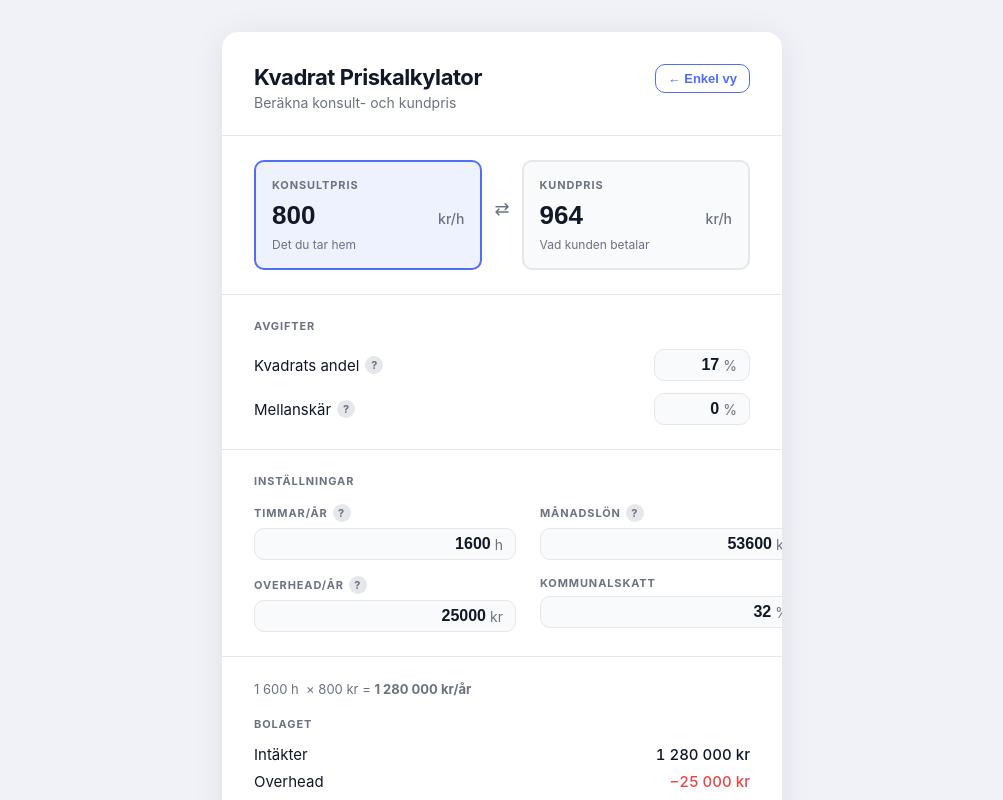
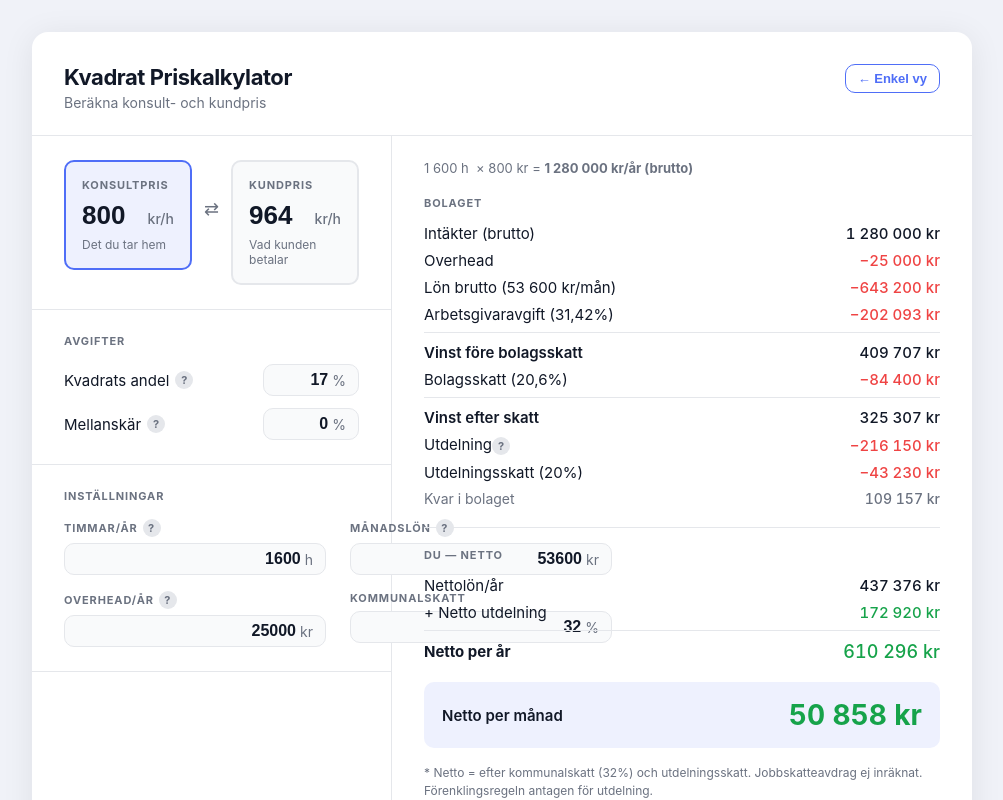
Before and after one commit to SimpleCookie/kvadrat-pris, a React (Vite) app: page / in a window 1280 px wide. Both pictures are taken after a click on the button "Prognos →". Shown: the top 800 px of the page, without its empty margins (138-1141 px from the left). Built offline with nearby package versions, Linux system fonts and the light colour scheme.

Commit message:
design: two-column Prognos layout, clarify netto/brutto labels

```diff
--- a/src/App.css
+++ b/src/App.css
@@ -320,13 +320,13 @@
   font-size: 1.125rem;
 }
 
-/* ─── Advanced view — taller card, align top ─────────────────────────────── */
+/* ─── Advanced view — wider card, align top ─────────────────────────────── */
 .view-advanced {
   align-items: flex-start;
 }
 
 .view-advanced .main {
-  max-width: 560px;
+  max-width: 940px;
 }
 
 /* ─── Card header with toggle ────────────────────────────────────────────── */
@@ -413,11 +413,55 @@
   -webkit-appearance: none;
 }
 
-/* ─── Forecast results ───────────────────────────────────────────────────── */
-.forecast-results {
+/* ─── Forecast two-column layout ────────────────────────────────────────── */
+.forecast-layout {
   display: flex;
-  flex-direction: column;
-  gap: 0;
+  align-items: stretch;
+}
+
+.forecast-layout-left {
+  width: 360px;
+  flex-shrink: 0;
+  border-right: 1px solid var(--border);
+}
+
+/* Remove individual bottom borders on sections inside the left column
+   except between siblings — we want dividers within the column */
+.forecast-layout-left .prices-section,
+.forecast-layout-left .fees-section {
+  border-bottom: 1px solid var(--border);
+}
+
+.forecast-layout-right {
+  flex: 1;
+  min-width: 0;
+  /* top-align content so it doesn't stretch */
+  align-self: flex-start;
+}
+
+/* The results section sits directly in the right column, no extra border-bottom */
+.forecast-layout-right .breakdown-section {
+  border-bottom: none;
+}
+
+/* Placeholder when no rate is set */
+.forecast-empty {
+  padding: 3rem 2rem;
+  color: var(--text-secondary);
+  font-size: 0.9375rem;
+  text-align: center;
+}
+
+/* Stack columns on narrow screens */
+@media (max-width: 700px) {
+  .forecast-layout {
+    flex-direction: column;
+  }
+  .forecast-layout-left {
+    width: 100%;
+    border-right: none;
+    border-bottom: 1px solid var(--border);
+  }
 }
 
 .forecast-context {
--- a/src/App.tsx
+++ b/src/App.tsx
@@ -38,6 +38,12 @@
   const [kvadratFee, setKvadratFee] = useState(saved.kvadratFee ?? "17")
   const [middlemanFee, setMiddlemanFee] = useState(saved.middlemanFee ?? "0")
 
+  // Forecast settings state (persisted only for the session)
+  const [billableHours, setBillableHours] = useState("1600")
+  const [monthlySalary, setMonthlySalary] = useState("53600")
+  const [overhead, setOverhead] = useState("25000")
+  const [kommunalskatt, setKommunalskatt] = useState("32")
+
   useEffect(() => {
     localStorage.setItem(
       STORAGE_KEY,
@@ -73,6 +79,126 @@
     setMiddlemanFee("0")
   }
 
+  // Reusable JSX for sections shared between simple and advanced left column
+  const pricesSection = (
+    <section className="prices-section">
+      <div className={`price-field${activeField === "consultant" ? " active" : ""}`}>
+        <label htmlFor="consultant-price" className="price-label">Konsultpris</label>
+        <div className="price-input-wrap">
+          <input
+            id="consultant-price"
+            type="number"
+            inputMode="decimal"
+            min={0}
+            step={50}
+            className="price-input"
+            value={activeField === "consultant" ? activeValue : String(consultantPrice)}
+            onChange={(e) => { setActiveField("consultant"); setActiveValue(e.target.value) }}
+            onFocus={() => setActiveField("consultant")}
+            aria-label="Konsultpris i kronor per timme"
+          />
+          <span className="price-unit">kr/h</span>
+        </div>
+        <p className="price-hint">Det du tar hem</p>
+      </div>
+      <div className="price-arrow" aria-hidden="true">⇄</div>
+      <div className={`price-field${activeField === "client" ? " active" : ""}`}>
+        <label htmlFor="client-price" className="price-label">Kundpris</label>
+        <div className="price-input-wrap">
+          <input
+            id="client-price"
+            type="number"
+            inputMode="decimal"
+            min={0}
+            step={50}
+            className="price-input"
+            value={activeField === "client" ? activeValue : String(clientPrice)}
+            onChange={(e) => { setActiveField("client"); setActiveValue(e.target.value) }}
+            onFocus={() => setActiveField("client")}
+            aria-label="Kundpris i kronor per timme"
+          />
+          <span className="price-unit">kr/h</span>
+        </div>
+        <p className="price-hint">Vad kunden betalar</p>
+      </div>
+    </section>
+  )
+
+  const feesSection = (
+    <section className="fees-section">
+      <fieldset className="fees-fieldset">
+        <legend className="fees-legend">Avgifter</legend>
+        <div className="fee-row">
+          <label htmlFor="kvadrat-fee" className="fee-label">
+            Kvadrats andel
+            <span className="fee-tooltip" data-tooltip="Den andel av kundpriset som Kvadrat behåller" aria-label="Den andel av kundpriset som Kvadrat behåller">?</span>
+          </label>
+          <div className="fee-input-wrap">
+            <input id="kvadrat-fee" type="number" inputMode="decimal" min={0} max={99} step={1} className="fee-input" value={kvadratFee} onChange={(e) => setKvadratFee(e.target.value)} aria-label="Kvadrats andel i procent" />
+            <span className="fee-unit">%</span>
+          </div>
+        </div>
+        <div className="fee-row">
+          <label htmlFor="middleman-fee" className="fee-label">
+            Mellanskär
+            <span className="fee-tooltip" data-tooltip="Avgift för eventuell förmedlare" aria-label="Avgift för eventuell förmedlare">?</span>
+          </label>
+          <div className="fee-input-wrap">
+            <input id="middleman-fee" type="number" inputMode="decimal" min={0} max={99} step={1} className="fee-input" value={middlemanFee} onChange={(e) => setMiddlemanFee(e.target.value)} aria-label="Mellanskär i procent" />
+            <span className="fee-unit">%</span>
+          </div>
+        </div>
+      </fieldset>
+    </section>
+  )
+
+  const forecastSettingsSection = (
+    <section className="fees-section">
+      <fieldset className="fees-fieldset">
+        <legend className="fees-legend">Inställningar</legend>
+        <div className="forecast-settings-grid">
+          <div className="forecast-settings-field">
+            <label htmlFor="billable-hours" className="forecast-settings-label">
+              Timmar/år
+              <span className="fee-tooltip" data-tooltip="Räkna bort semester, helgdagar och intern tid. Standard: 40h × 40v = 1 600 h." aria-label="Räkna bort semester och intern tid">?</span>
+            </label>
+            <div className="forecast-settings-input-wrap">
+              <input id="billable-hours" type="number" inputMode="numeric" min={0} max={3000} step={40} className="forecast-settings-input" value={billableHours} onChange={(e) => setBillableHours(e.target.value)} aria-label="Fakturerbara timmar per år" />
+              <span className="fee-unit">h</span>
+            </div>
+          </div>
+          <div className="forecast-settings-field">
+            <label htmlFor="monthly-salary" className="forecast-settings-label">
+              Månadslön
+              <span className="fee-tooltip" data-tooltip="Statlig skattebrytpunkt 2026: ~643 100 kr/år ≈ 53 600 kr/mån. Lön över detta beskattas hårdare." aria-label="Statlig skattebrytpunkt 2026">?</span>
+            </label>
+            <div className="forecast-settings-input-wrap">
+              <input id="monthly-salary" type="number" inputMode="numeric" min={0} step={1000} className="forecast-settings-input" value={monthlySalary} onChange={(e) => setMonthlySalary(e.target.value)} aria-label="Månadslön i kronor brutto" />
+              <span className="fee-unit">kr</span>
+            </div>
+          </div>
+          <div className="forecast-settings-field">
+            <label htmlFor="overhead" className="forecast-settings-label">
+              Overhead/år
+              <span className="fee-tooltip" data-tooltip="Bokföring, försäkring, utrustning, programvaror m.m." aria-label="Bokföring, försäkring m.m.">?</span>
+            </label>
+            <div className="forecast-settings-input-wrap">
+              <input id="overhead" type="number" inputMode="numeric" min={0} step={1000} className="forecast-settings-input" value={overhead} onChange={(e) => setOverhead(e.target.value)} aria-label="Overheadkostnader per år i kronor" />
+              <span className="fee-unit">kr</span>
+            </div>
+          </div>
+          <div className="forecast-settings-field">
+            <label htmlFor="kommunalskatt" className="forecast-settings-label">Kommunalskatt</label>
+            <div className="forecast-settings-input-wrap">
+              <input id="kommunalskatt" type="number" inputMode="decimal" min={0} max={40} step={0.1} className="forecast-settings-input" value={kommunalskatt} onChange={(e) => setKommunalskatt(e.target.value)} aria-label="Kommunalskatt i procent" />
+              <span className="fee-unit">%</span>
+            </div>
+          </div>
+        </div>
+      </fieldset>
+    </section>
+  )
+
   return (
     <div className={`App${view === "advanced" ? " view-advanced" : ""}`}>
       <main className="main">
@@ -93,131 +219,11 @@
             </div>
           </header>
 
-          <section className="prices-section">
-            <div
-              className={`price-field${activeField === "consultant" ? " active" : ""}`}
-            >
-              <label htmlFor="consultant-price" className="price-label">
-                Konsultpris
-              </label>
-              <div className="price-input-wrap">
-                <input
-                  id="consultant-price"
-                  type="number"
-                  inputMode="decimal"
-                  min={0}
-                  step={50}
-                  className="price-input"
-                  value={
-                    activeField === "consultant"
-                      ? activeValue
-                      : String(consultantPrice)
-                  }
-                  onChange={(e) => {
-                    setActiveField("consultant")
-                    setActiveValue(e.target.value)
-                  }}
-                  onFocus={() => setActiveField("consultant")}
-                  aria-label="Konsultpris i kronor per timme"
-                />
-                <span className="price-unit">kr/h</span>
-              </div>
-              <p className="price-hint">Det du tar hem</p>
-            </div>
-
-            <div className="price-arrow" aria-hidden="true">⇄</div>
-
-            <div
-              className={`price-field${activeField === "client" ? " active" : ""}`}
-            >
-              <label htmlFor="client-price" className="price-label">
-                Kundpris
-              </label>
-              <div className="price-input-wrap">
-                <input
-                  id="client-price"
-                  type="number"
-                  inputMode="decimal"
-                  min={0}
-                  step={50}
-                  className="price-input"
-                  value={
-                    activeField === "client" ? activeValue : String(clientPrice)
-                  }
-                  onChange={(e) => {
-                    setActiveField("client")
-                    setActiveValue(e.target.value)
-                  }}
-                  onFocus={() => setActiveField("client")}
-                  aria-label="Kundpris i kronor per timme"
-                />
-                <span className="price-unit">kr/h</span>
-              </div>
-              <p className="price-hint">Vad kunden betalar</p>
-            </div>
-          </section>
-
-          <section className="fees-section">
-            <fieldset className="fees-fieldset">
-              <legend className="fees-legend">Avgifter</legend>
-              <div className="fee-row">
-                <label htmlFor="kvadrat-fee" className="fee-label">
-                  Kvadrats andel
-                  <span
-                    className="fee-tooltip"
-                    data-tooltip="Den andel av kundpriset som Kvadrat behåller"
-                    aria-label="Den andel av kundpriset som Kvadrat behåller"
-                  >
-                    ?
-                  </span>
-                </label>
-                <div className="fee-input-wrap">
-                  <input
-                    id="kvadrat-fee"
-                    type="number"
-                    inputMode="decimal"
-                    min={0}
-                    max={99}
-                    step={1}
-                    className="fee-input"
-                    value={kvadratFee}
-                    onChange={(e) => setKvadratFee(e.target.value)}
-                    aria-label="Kvadrats andel i procent"
-                  />
-                  <span className="fee-unit">%</span>
-                </div>
-              </div>
-              <div className="fee-row">
-                <label htmlFor="middleman-fee" className="fee-label">
-                  Mellanskär
-                  <span
-                    className="fee-tooltip"
-                    data-tooltip="Avgift för eventuell förmedlare"
-                    aria-label="Avgift för eventuell förmedlare"
-                  >
-                    ?
-                  </span>
-                </label>
-                <div className="fee-input-wrap">
-                  <input
-                    id="middleman-fee"
-                    type="number"
-                    inputMode="decimal"
-                    min={0}
-                    max={99}
-                    step={1}
-                    className="fee-input"
-                    value={middlemanFee}
-                    onChange={(e) => setMiddlemanFee(e.target.value)}
-                    aria-label="Mellanskär i procent"
-                  />
-                  <span className="fee-unit">%</span>
-                </div>
-              </div>
-            </fieldset>
-          </section>
-
-          {view === "simple" && hasValue && (
+          {view === "simple" ? (
+            <>
+              {pricesSection}
+              {feesSection}
+              {hasValue && (
                 <section className="breakdown-section">
                   <h2 className="breakdown-title">Fördelning per timme</h2>
                   <div className="breakdown-rows">
@@ -228,29 +234,38 @@
                     {parsedMiddleman > 0 && (
                       <div className="breakdown-row breakdown-deduction">
                         <span>Mellanskär ({parsedMiddleman}%)</span>
-                    <span className="breakdown-value">
-                      −{formatSEK(middlemanCut)}
-                    </span>
+                        <span className="breakdown-value">−{formatSEK(middlemanCut)}</span>
                       </div>
                     )}
                     <div className="breakdown-row breakdown-deduction">
                       <span>Kvadrats andel ({parsedKvadrat}%)</span>
-                  <span className="breakdown-value">
-                    −{formatSEK(kvadratCut)}
-                  </span>
+                      <span className="breakdown-value">−{formatSEK(kvadratCut)}</span>
                     </div>
                     <div className="breakdown-row breakdown-total">
                       <span>Konsulten får ut</span>
-                  <span className="breakdown-value">
-                    {formatSEK(consultantPrice)}
-                  </span>
+                      <span className="breakdown-value">{formatSEK(consultantPrice)}</span>
                     </div>
                   </div>
                 </section>
               )}
-
-          {view === "advanced" && (
-            <AdvancedView consultantRatePerHour={consultantPrice} />
+            </>
+          ) : (
+            <div className="forecast-layout">
+              <div className="forecast-layout-left">
+                {pricesSection}
+                {feesSection}
+                {forecastSettingsSection}
+              </div>
+              <div className="forecast-layout-right">
+                <AdvancedView
+                  consultantRatePerHour={consultantPrice}
+                  billableHoursPerYear={parseInt(billableHours) || 0}
+                  monthlySalaryGross={parseInt(monthlySalary) || 0}
+                  overheadPerYear={parseInt(overhead) || 0}
+                  kommunalskatt={parseFloat(kommunalskatt) || 0}
+                />
+              </div>
+            </div>
           )}
 
           <footer className="card-footer">
--- a/src/components/AdvancedView.tsx
+++ b/src/components/AdvancedView.tsx
@@ -1,154 +1,32 @@
-import { useState } from 'react'
 import {
   calculateForecast,
-  DEFAULT_BILLABLE_HOURS,
-  DEFAULT_MONTHLY_SALARY,
-  DEFAULT_OVERHEAD,
-  DEFAULT_KOMMUNALSKATT,
   SCHABLONBELOPP,
+  type ForecastInputs,
 } from '../lib/forecast'
 import { formatSEK } from '../lib/pricing'
 
-interface Props {
-  /** The consultant's hourly rate — what the AB receives from Kvadrat per hour */
-  consultantRatePerHour: number
+type Props = ForecastInputs
+
+export const AdvancedView = (props: Props) => {
+  const r = calculateForecast(props)
+  const { consultantRatePerHour, billableHoursPerYear, monthlySalaryGross, kommunalskatt } = props
+
+  if (!consultantRatePerHour) {
+    return (
+      <div className="forecast-empty">
+        Ange ett konsultpris i fältet till vänster.
+      </div>
+    )
   }
 
-export const AdvancedView = ({ consultantRatePerHour }: Props) => {
-  const [billableHours, setBillableHours] = useState(String(DEFAULT_BILLABLE_HOURS))
-  const [monthlySalary, setMonthlySalary] = useState(String(DEFAULT_MONTHLY_SALARY))
-  const [overhead, setOverhead] = useState(String(DEFAULT_OVERHEAD))
-  const [kommunalskatt, setKommunalskatt] = useState(String(DEFAULT_KOMMUNALSKATT))
-
-  const inputs = {
-    consultantRatePerHour,
-    billableHoursPerYear: parseInt(billableHours) || 0,
-    monthlySalaryGross: parseInt(monthlySalary) || 0,
-    overheadPerYear: parseInt(overhead) || 0,
-    kommunalskatt: parseFloat(kommunalskatt) || 0,
-  }
-
-  const r = calculateForecast(inputs)
-  const hasRate = consultantRatePerHour > 0
-
   return (
-    <>
-      {/* ── Settings — 2×2 grid ──────────────────────────────────────── */}
-      <section className="fees-section">
-        <fieldset className="fees-fieldset">
-          <legend className="fees-legend">Inställningar</legend>
-          <div className="forecast-settings-grid">
-
-            <div className="forecast-settings-field">
-              <label htmlFor="billable-hours" className="forecast-settings-label">
-                Timmar/år
-                <span
-                  className="fee-tooltip"
-                  data-tooltip="Räkna bort semester, helgdagar och intern tid. Standard: 40h × 40v = 1 600 h."
-                  aria-label="Räkna bort semester, helgdagar och intern tid"
-                >?</span>
-              </label>
-              <div className="forecast-settings-input-wrap">
-                <input
-                  id="billable-hours"
-                  type="number"
-                  inputMode="numeric"
-                  min={0}
-                  max={3000}
-                  step={40}
-                  className="forecast-settings-input"
-                  value={billableHours}
-                  onChange={(e) => setBillableHours(e.target.value)}
-                  aria-label="Fakturerbara timmar per år"
-                />
-                <span className="fee-unit">h</span>
-              </div>
-            </div>
-
-            <div className="forecast-settings-field">
-              <label htmlFor="monthly-salary" className="forecast-settings-label">
-                Månadslön
-                <span
-                  className="fee-tooltip"
-                  data-tooltip="Statlig skattebrytpunkt 2026: ~643 100 kr/år ≈ 53 600 kr/mån. Lön över detta beskattas hårdare."
-                  aria-label="Statlig skattebrytpunkt 2026: ~643 100 kr/år ≈ 53 600 kr/mån"
-                >?</span>
-              </label>
-              <div className="forecast-settings-input-wrap">
-                <input
-                  id="monthly-salary"
-                  type="number"
-                  inputMode="numeric"
-                  min={0}
-                  step={1000}
-                  className="forecast-settings-input"
-                  value={monthlySalary}
-                  onChange={(e) => setMonthlySalary(e.target.value)}
-                  aria-label="Månadslön i kronor brutto"
-                />
-                <span className="fee-unit">kr</span>
-              </div>
-            </div>
-
-            <div className="forecast-settings-field">
-              <label htmlFor="overhead" className="forecast-settings-label">
-                Overhead/år
-                <span
-                  className="fee-tooltip"
-                  data-tooltip="Bokföring, försäkring, utrustning, programvaror m.m."
-                  aria-label="Bokföring, försäkring, utrustning, programvaror m.m."
-                >?</span>
-              </label>
-              <div className="forecast-settings-input-wrap">
-                <input
-                  id="overhead"
-                  type="number"
-                  inputMode="numeric"
-                  min={0}
-                  step={1000}
-                  className="forecast-settings-input"
-                  value={overhead}
-                  onChange={(e) => setOverhead(e.target.value)}
-                  aria-label="Overheadkostnader per år i kronor"
-                />
-                <span className="fee-unit">kr</span>
-              </div>
-            </div>
-
-            <div className="forecast-settings-field">
-              <label htmlFor="kommunalskatt" className="forecast-settings-label">
-                Kommunalskatt
-              </label>
-              <div className="forecast-settings-input-wrap">
-                <input
-                  id="kommunalskatt"
-                  type="number"
-                  inputMode="decimal"
-                  min={0}
-                  max={40}
-                  step={0.1}
-                  className="forecast-settings-input"
-                  value={kommunalskatt}
-                  onChange={(e) => setKommunalskatt(e.target.value)}
-                  aria-label="Kommunalskatt i procent"
-                />
-                <span className="fee-unit">%</span>
-              </div>
-            </div>
-
-          </div>
-        </fieldset>
-      </section>
-
-      {/* ── Results ──────────────────────────────────────────────────── */}
-      {hasRate && (
     <section className="breakdown-section forecast-results">
 
       {/* Context line */}
       <p className="forecast-context">
-            {inputs.billableHoursPerYear.toLocaleString('sv-SE')} h
+        {billableHoursPerYear.toLocaleString('sv-SE')} h
         &nbsp;×&nbsp;{formatSEK(consultantRatePerHour)}
-            &nbsp;=&nbsp;<strong>{formatSEK(r.grossRevenue)}/år</strong>
+        &nbsp;=&nbsp;<strong>{formatSEK(r.grossRevenue)}/år (brutto)</strong>
       </p>
 
       {/* ── Bolaget ── */}
@@ -156,7 +34,7 @@
         <h2 className="forecast-block-title">Bolaget</h2>
         <div className="breakdown-rows">
           <div className="breakdown-row">
-                <span>Intäkter</span>
+            <span>Intäkter (brutto)</span>
             <span className="breakdown-value">{formatSEK(r.grossRevenue)}</span>
           </div>
           <div className="breakdown-row breakdown-deduction">
@@ -164,7 +42,7 @@
             <span className="breakdown-value">−{formatSEK(r.overhead)}</span>
           </div>
           <div className="breakdown-row breakdown-deduction">
-                <span>Lön brutto</span>
+            <span>Lön brutto ({monthlySalaryGross.toLocaleString('sv-SE')} kr/mån)</span>
             <span className="breakdown-value">−{formatSEK(r.salaryGross)}</span>
           </div>
           <div className="breakdown-row breakdown-deduction">
@@ -216,7 +94,7 @@
 
       {/* ── Du ── */}
       <div className="forecast-block">
-            <h2 className="forecast-block-title">Du</h2>
+        <h2 className="forecast-block-title">Du — netto</h2>
         <div className="breakdown-rows">
           <div className="breakdown-row">
             <span>Nettolön/år</span>
@@ -229,22 +107,21 @@
             </div>
           )}
           <div className="breakdown-row breakdown-total">
-                <span>Totalt per år</span>
+            <span>Netto per år</span>
             <span className="breakdown-value">{formatSEK(r.totalTakeHomeYear)}</span>
           </div>
         </div>
 
         <div className="forecast-monthly-card">
-              <span className="forecast-monthly-card-label">Per månad (snitt)</span>
+          <span className="forecast-monthly-card-label">Netto per månad</span>
           <span className="forecast-monthly-card-amount">{formatSEK(r.totalTakeHomeMonth)}</span>
         </div>
       </div>
 
       <p className="forecast-disclaimer">
-            * Kommunalskatt utan jobbskatteavdrag. Förenklingsregeln antagen för utdelning.
+        * Netto = efter kommunalskatt ({kommunalskatt}%) och utdelningsskatt.
+        Jobbskatteavdrag ej inräknat. Förenklingsregeln antagen för utdelning.
       </p>
     </section>
-      )}
-    </>
   )
 }
```
Lines whose indentation alone changed are shown as unchanged.
